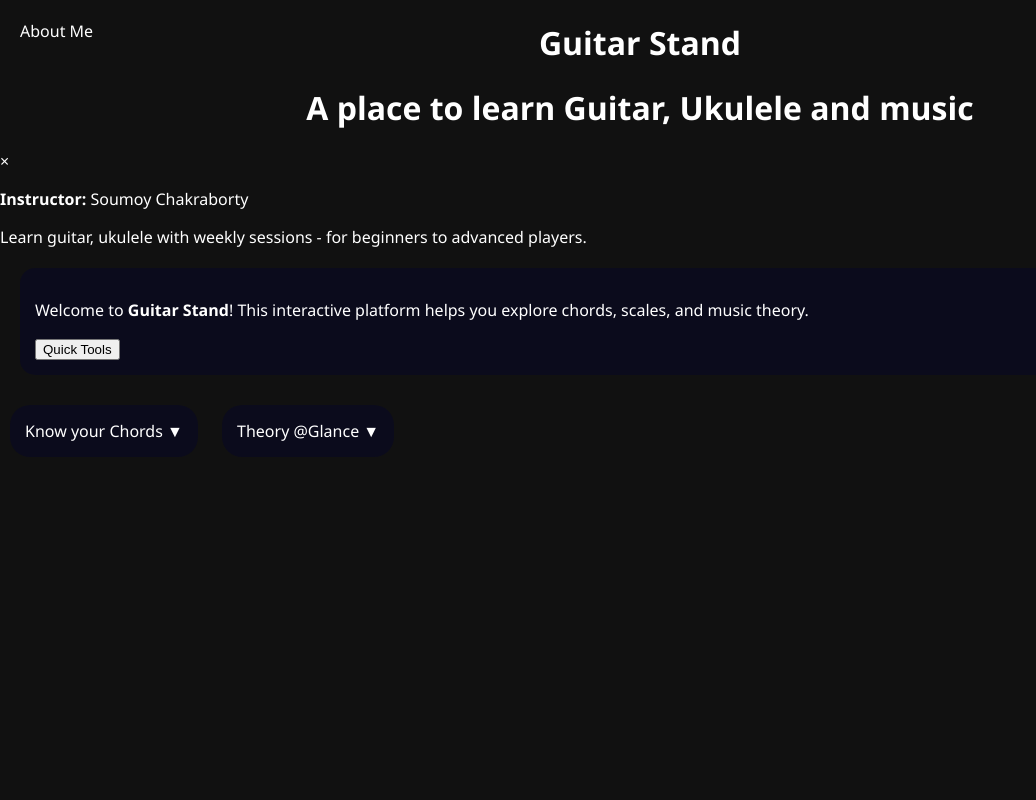
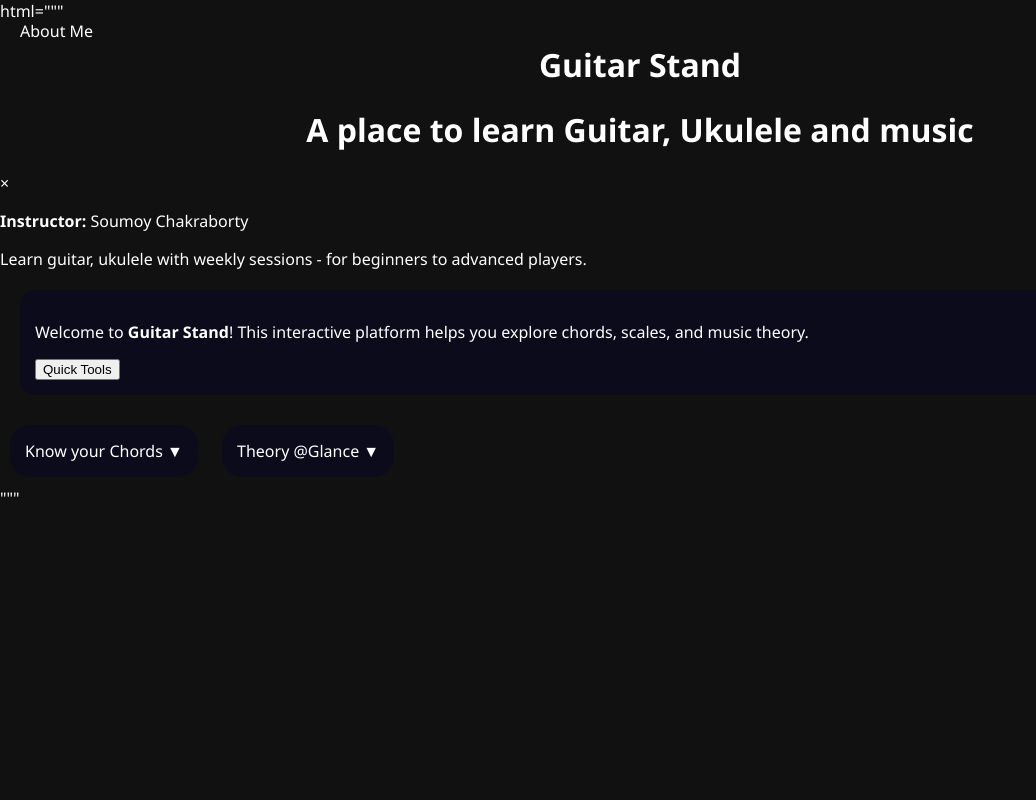
Before and after one commit to soumoychakraborty-design/guitar-stand, a Flask app: page / in a window 1280 px wide. Shown: the whole page, without its empty margins (0-1036 px from the left). Run offline with Flask 3, Linux system fonts and the light colour scheme.

Commit message:
Update index.html

```diff
--- a/templates/index.html
+++ b/templates/index.html
@@ -1,4 +1,4 @@
-
+html="""
 <!DOCTYPE html>
 <html>
 <head>
@@ -41,3 +41,4 @@
 <script src="{{ url_for('static', filename='script.js') }}"></script>
 </body>
 </html>
+"""
```
